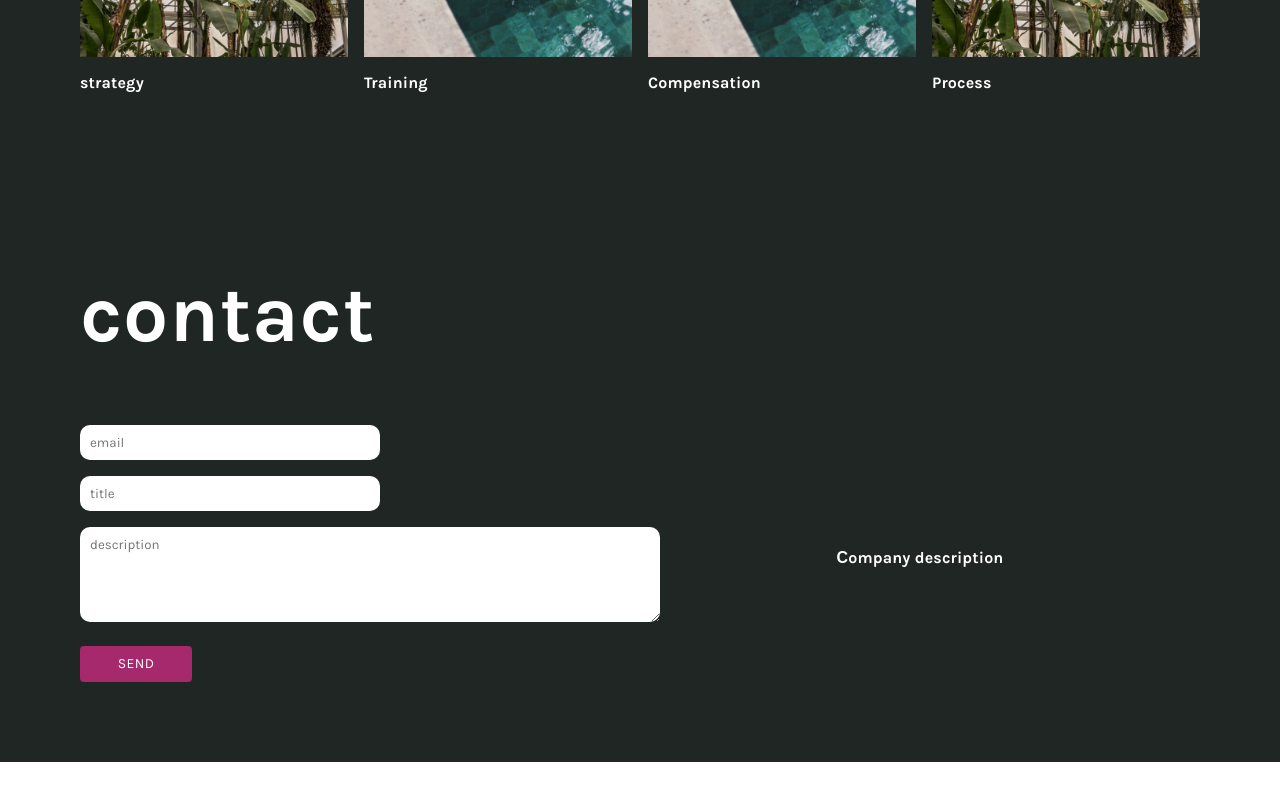
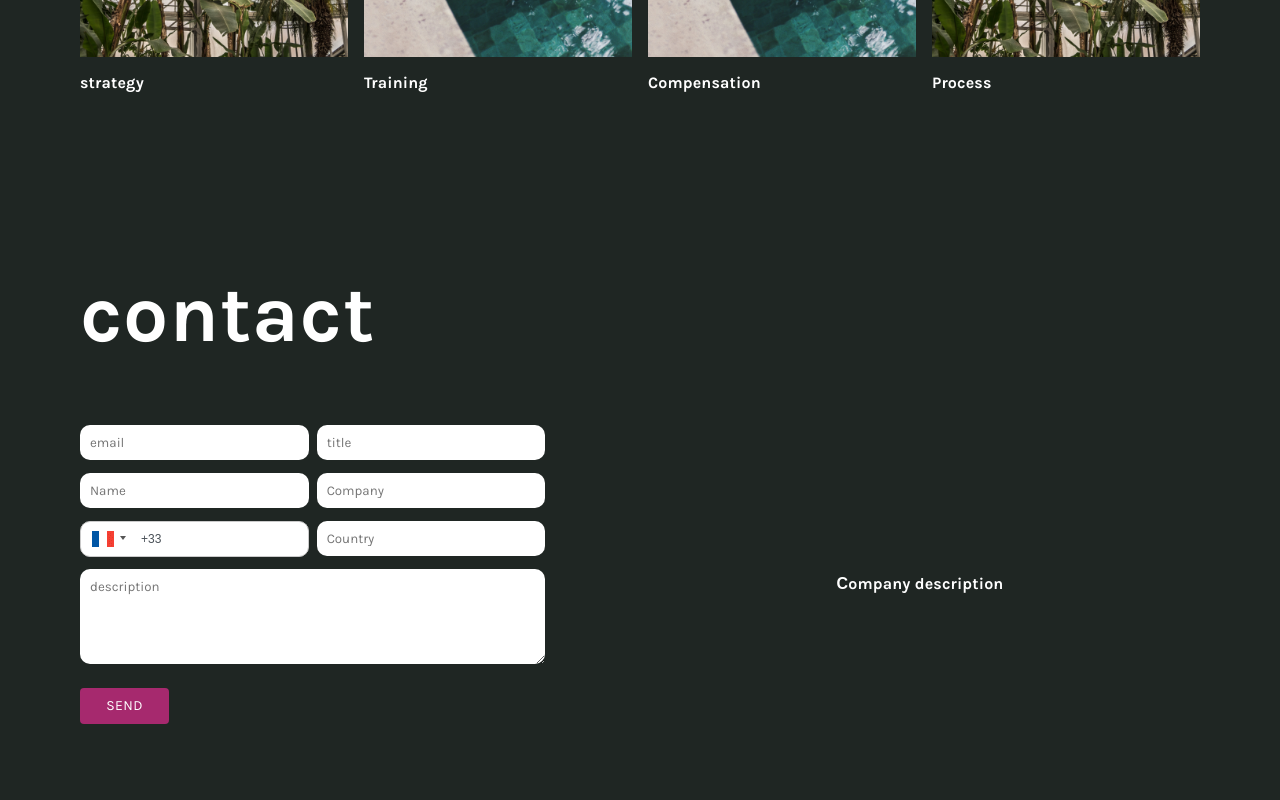
Before and after one commit to UmnikOne/flor, a React (Create React App) app: page / in a window 1280 px wide. Shown: the part 1235-2035 px from the top of the page. Before the commit the page ends 1997 px from the top, so only its background shows below. Built offline with nearby package versions, Linux system fonts and the light colour scheme; the HTML template or start-up script is replaced by a standard one.

Commit message:
added inputs form

```diff
--- a/package.json
+++ b/package.json
@@ -14,6 +14,7 @@
     "react": "^17.0.2",
     "react-dom": "^17.0.2",
     "react-i18next": "^11.15.3",
+    "react-phone-input-2": "^2.14.0",
     "react-scripts": "5.0.0",
     "web-vitals": "^2.1.3"
   },
--- a/src/App.css
+++ b/src/App.css
@@ -14,3 +14,21 @@
 .fontPlaceholder::placeholder{
   font-family: 'Karla', sans-serif !important;
 }
+.containerInput{
+  width: 100% !important;
+  border-radius: 10px !important;
+  padding: 10px 10px 10px 60px !important;
+  font-size: 12px !important;
+}
+.containerInput:focus{
+  border-color: #1f2623 !important;
+  box-shadow: none !important;
+}
+@media (max-width: 800px){
+  .containerInput{
+    width: 107% !important;
+  }
+  .widthTextArea{
+    width: 93% !important;
+  }
+}
--- a/src/components/contactSection/index.js
+++ b/src/components/contactSection/index.js
@@ -4,11 +4,16 @@ import { useTranslation } from 'react-i18next';
 import img5 from '../assets/images/img5.jpg'
 import img6 from '../assets/images/img6.jpg'
 import img7 from '../assets/images/img7.jpg'
-
+import PhoneInput from 'react-phone-input-2'
+import 'react-phone-input-2/lib/bootstrap.css'
 const ContactSection = () => {
     const { t, i18n } = useTranslation();
     const [email, setEmail] = React.useState('')
     const [title, setTitle] = React.useState('')
+    const [name, setName] = React.useState('')
+    const [company, setCompany] = React.useState('')
+    const [phoneNumber, setPhoneNumber] = React.useState('')
+    const [country, setCountry] = React.useState('')
     const [description, setDescription] = React.useState('')
     const [err, setErr] = React.useState(false)
     const re = /[a-z0-9!#$%&'*+/=?^_`{|}~-]+(?:\.[a-z0-9!#$%&'*+/=?^_`{|}~-]+)*@(?:[a-z0-9](?:[a-z0-9-]*[a-z0-9])?\.)+[a-z0-9](?:[a-z0-9-]*[a-z0-9])?/;
@@ -18,7 +23,6 @@ const ContactSection = () => {
         } else {
             setErr(false)
         }
-        console.log(111111111)
     }
     return (
         <Box id="contact" sx={{ background: '#1f2623', color: '#fff', padding: { xs: '50px', md: '80px' } }}>
@@ -50,28 +54,62 @@ const ContactSection = () => {
                 </Grid>
             </Grid> */}
             <Grid container alignItems="center">
-                <Grid item xs={12} md={6}>
-                    <Box sx={{ width: { xs: '93%', md: '50%' } }}>
+                <Grid item container xs={12} md={6} spacing={1}>
+                    <Grid item xs={12} md={5} sx={{ padding: { xs: '0px', md: '20px' } }}>
+                        <Box sx={{ width: { xs: '93%', md: '100%' } }}>
                             <input value={email} onChange={e => setEmail(e.target.value)} className="inputForm fontPlaceholder" type="text" name="email" placeholder={t('email')} />
                         </Box>
                         {err &&
                             <Typography className="app" sx={{ fontWeight: '700', mt: '10px', color: '#a6296e' }}>{t('email')}</Typography>
                         }
-                    <Box mt={2} sx={{ width: { xs: '93%', md: '50%' } }}>
+                    </Grid>
+                    <Grid sx={{ padding: { xs: '0px', md: '20px' } }} item xs={12} md={5}>
+                        <Box sx={{ width: { xs: '93%', md: '100%' } }}>
                             <input value={title} onChange={e => setTitle(e.target.value)} className="inputForm fontPlaceholder" type="text" name="email" placeholder={t('title')} />
                         </Box>
-                    <Box mt={2} sx={{ width: { xs: '93%', md: '100%' } }}>
-                        <textarea value={description} onChange={e => setDescription(e.target.value)} rows='5' className="inputForm fontPlaceholder" type="text" name="email" placeholder={t('description')}></textarea>
+                    </Grid>
+                    <Grid item xs={12} md={5} sx={{ padding: { xs: '0px', md: '20px' }, mt: { xs: '0px', md: '-15px' } }}>
+                        <Box sx={{ width: { xs: '93%', md: '100%' } }}>
+                            <input value={name} onChange={e => setName(e.target.value)} className="inputForm fontPlaceholder" type="text" name="тфьу" placeholder={t('Name')} />
+                        </Box>
+                    </Grid>
+                    <Grid sx={{ padding: { xs: '0px', md: '20px' }, mt: { xs: '0px', md: '-15px' } }} item xs={12} md={5}>
+                        <Box sx={{ width: { xs: '93%', md: '100%' } }}>
+                            <input value={company} onChange={e => setCompany(e.target.value)} className="inputForm fontPlaceholder" type="text" name="сompany" placeholder={t('Company')} />
+                        </Box>
+                    </Grid>
+                    <Grid item xs={12} md={5} sx={{ padding: { xs: '0px', md: '0px' }, mt: { xs: '0px', md: '-15px' } }}>
+                        <Box sx={{ width: { xs: '93%', md: '100%' } }}>
+                            <PhoneInput
+                                country={'fr'}
+                                value={phoneNumber}
+                                onChange={e => setPhoneNumber(e)}
+                                name="phoneNumber"
+                                inputClass='containerInput'
+                                dropdownClass="btnDropdown"
+                            />
+                        </Box>
+                    </Grid>
+                    <Grid sx={{ padding: { xs: '0px', md: '20px' }, mt: { xs: '0px', md: '-15px' } }} item xs={12} md={5}>
+                        <Box sx={{ width: { xs: '93%', md: '100%' } }}>
+                            <input value={country} onChange={e => setCountry(e.target.value)} className="inputForm fontPlaceholder" type="text" name="country" placeholder={t('Country')} />
+                        </Box>
+                    </Grid>
+                    <Grid sx={{ padding: { xs: '0px', md: '20px' }, mt: { xs: '0px', md: '-15px' } }} item xs={12} md={10}>
+                        <Box>
+                            <textarea value={description} onChange={e => setDescription(e.target.value)} rows='5' className="inputForm fontPlaceholder widthTextArea" type="text" name="description" placeholder={t('description')}></textarea>
                         </Box>
                         <Button className="app" sx={{ background: '#a6296e', color: '#fff', width: { xs: '100%', md: '20%' }, mt: '20px' }} onClick={handleSubmit}>{t('Send')}</Button>
                     </Grid>
+
+                </Grid>
                 <Grid item xs={12} md={6}>
                     <Box sx={{ color: '#fff', padding: { xs: '50px', md: '80px' }, textAlign: 'center' }}>
-                        <Typography className="app" sx={{ fontWeight: '700', mt: '10px' }}>Сompany description</Typography>
+                        <Typography className="app" sx={{ fontWeight: '700' }}>Сompany description</Typography>
                     </Box>
                 </Grid>
             </Grid>
-        </Box>
+        </Box >
     )
 }
 
--- a/src/locale/en/common.js
+++ b/src/locale/en/common.js
@@ -21,5 +21,9 @@ const translationEn = {
     description: 'Enter description',
     email: 'Please enter a valid email',
     Send: 'Send',
+    Name: 'Name/First name',
+    Company: 'Company',
+    PhoneNumber: 'Phone number',
+    Country: 'Country',
 }
 export default translationEn
--- a/src/locale/fr/common.js
+++ b/src/locale/fr/common.js
@@ -21,5 +21,9 @@ const translationFr = {
     description: 'Entrez la description',
     email: 'Veuillez entrer un email valide',
     Send: 'Envoyer',
+    Name: 'Nom Prénom',
+    Company: 'Société',
+    PhoneNumber: 'Numéro de téléphone',
+    Country: 'Pays',
 }
 export default translationFr
```
Also changed, not shown: 1 other file (tests, documents, lock files or other folders). Lines whose indentation alone changed are shown as unchanged.
